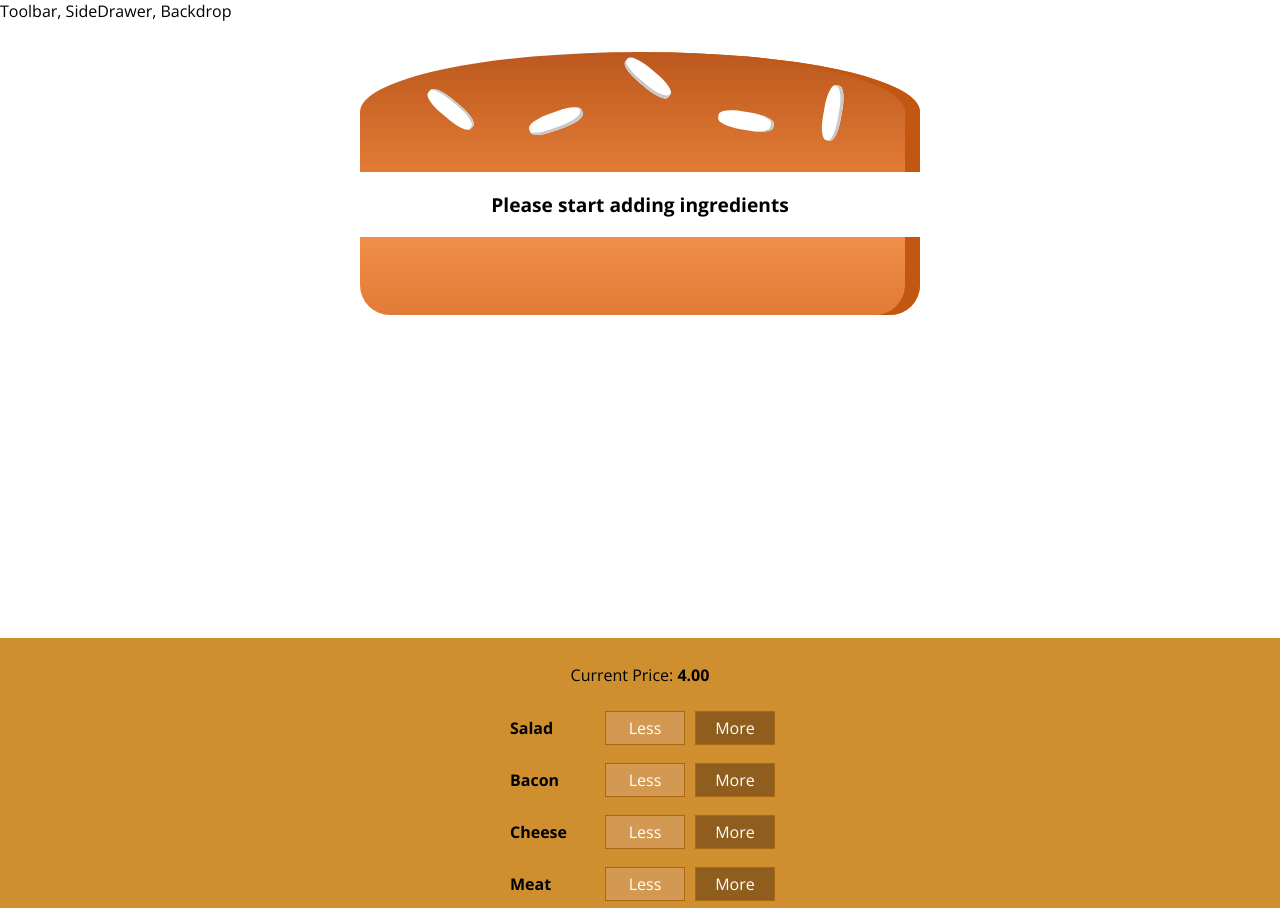
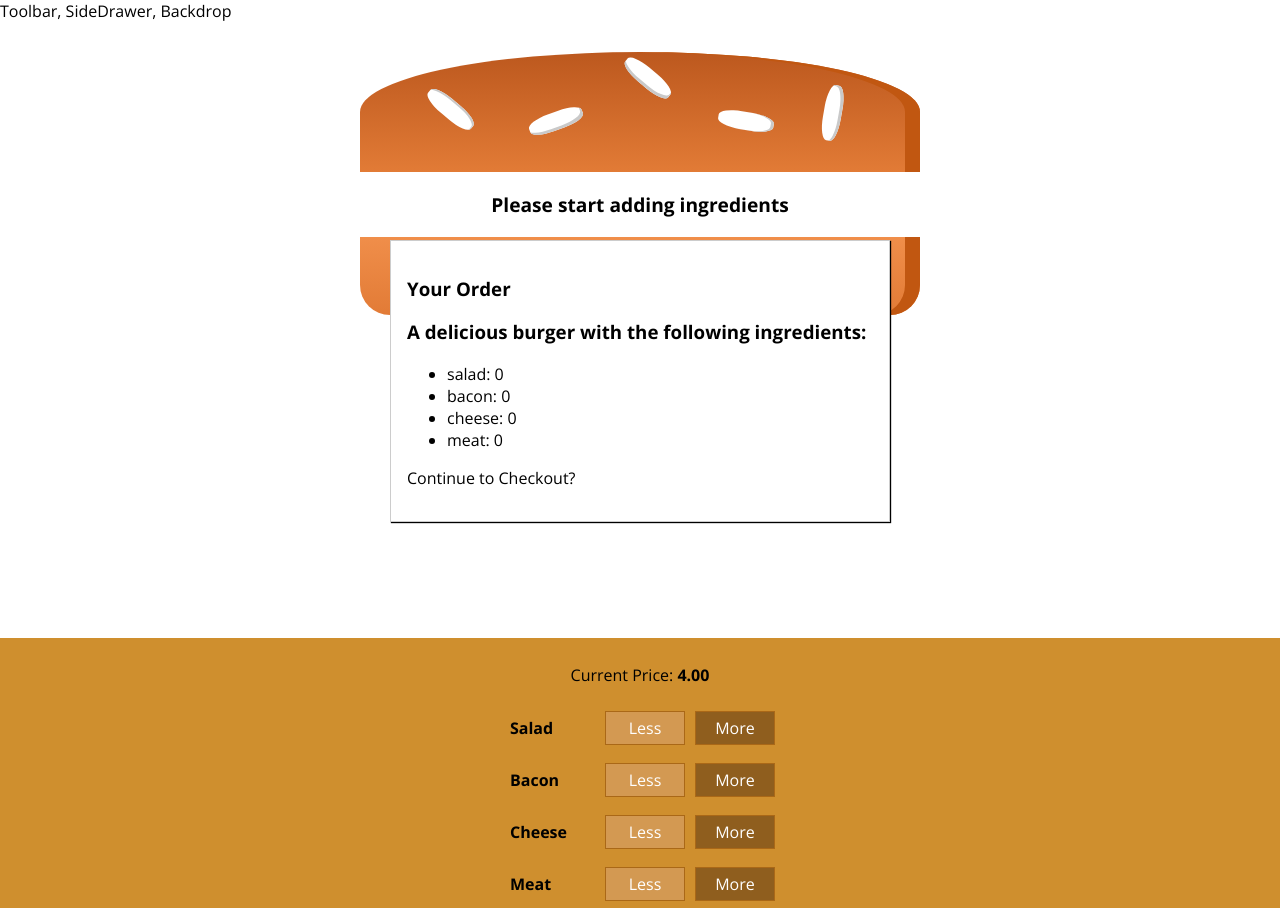
Before and after one commit to mamanipatricia/burguer, a React app: page / in a window 1280 px wide. Shown: the top 908 px of the page. Built offline with nearby package versions, Linux system fonts and the light colour scheme.

Commit message:
add order modal

```diff
--- a/src/components/Burger/BuildControls/BuildControls.css
+++ b/src/components/Burger/BuildControls/BuildControls.css
@@ -8,3 +8,45 @@
   margin: auto;
   padding: 10px 0;
 }
+
+.OrderButton {
+  background-color: #dad735;
+  outline: none;
+  cursor: pointer;
+  border: 1px solid #966909;
+  color: #966909;
+  font-family: inherit;
+  font-size: 1.2em;
+  padding: 15px 30px;
+  box-shadow: 2px 2px 2px #966909;
+}
+
+.OrderButton:hover,
+.OrderButton:active {
+  background-color: #a0db41;
+  border: 1px solid #966909;
+  color: #966909;
+}
+
+.OrderButton:disabled {
+  background-color: #c7c6c6;
+  cursor: not-allowed;
+  border: 1px solid #ccc;
+  color: #888888;
+}
+
+.OrderButton:not(:disabled) {
+  animation: enable 0.3s linear;
+}
+
+@keyframes enable {
+  0% {
+    transform: scale(1);
+  }
+  60% {
+    transform: scale(1.1);
+  }
+  100% {
+    transform: scale(1);
+  }
+}
--- /dev/null
+++ b/src/components/Burger/OrderSummary/OrderSummary.js
@@ -0,0 +1,22 @@
+import React from "react";
+import Aux from "../../../hoc/Aux";
+
+const OrderSummary = (props) => {
+  const ingredientSummary = Object.keys(props.ingredients).map((igKey) => {
+    return (
+      <li key={igKey}>
+        <span className={{ textTransform: "capitalize" }}>{igKey}</span>:{" "}
+        {props.ingredients[igKey]}
+      </li>
+    );
+  });
+  return (
+    <Aux>
+      <h3>Your Order</h3>
+      <h3>A delicious burger with the following ingredients:</h3>
+      <ul>{ingredientSummary}</ul>
+      <p>Continue to Checkout?</p>
+    </Aux>
+  );
+};
+export default OrderSummary;
--- /dev/null
+++ b/src/components/UI/Modal/Modal.css
@@ -0,0 +1,20 @@
+.Modal {
+    position: fixed;
+    z-index: 500;
+    background-color: white;
+    width: 70%;
+    border: 1px solid #ccc;
+    box-shadow: 1px 1px 1px black;
+    padding: 16px;
+    left: 15%;
+    top: 30%;
+    box-sizing: border-box;
+    transition: all 0.3s ease-out;
+}
+
+@media (min-width: 600px) {
+    .Modal {
+        width: 500px;
+        left: calc(50% - 250px);
+    }
+}
--- /dev/null
+++ b/src/components/UI/Modal/Modal.js
@@ -0,0 +1,8 @@
+import React from "react";
+import classes from "./Modal.css";
+
+const modal = (props) => {
+  return <div className={classes.Modal}>{props.children}</div>;
+};
+
+export default modal;
--- a/src/containers/BurgerBuilder/BurgerBuilder.js
+++ b/src/containers/BurgerBuilder/BurgerBuilder.js
@@ -3,6 +3,8 @@
 import Aux from "../../hoc/Aux";
 import Burger from "../../components/Burger/Burger";
 import BuildControls from "../../components/Burger/BuildControls/BuildControls";
+import Modal from "../../components/UI/Modal/Modal";
+import OrderSummary from "../../components/Burger/OrderSummary/OrderSummary";
 
 const INGREDIENT_PRICES = {
   salad: 0.5,
@@ -80,6 +82,9 @@
 
     return (
       <Aux>
+        <Modal>
+          <OrderSummary ingredients={this.state.ingredients} />
+        </Modal>
         <Burger ingredients={this.state.ingredients} />
         {/* <div>Burger Controls</div> */}
         <BuildControls
```
Also changed, not shown: src/components/UI/Backdrop/Backdrop.js (added).
